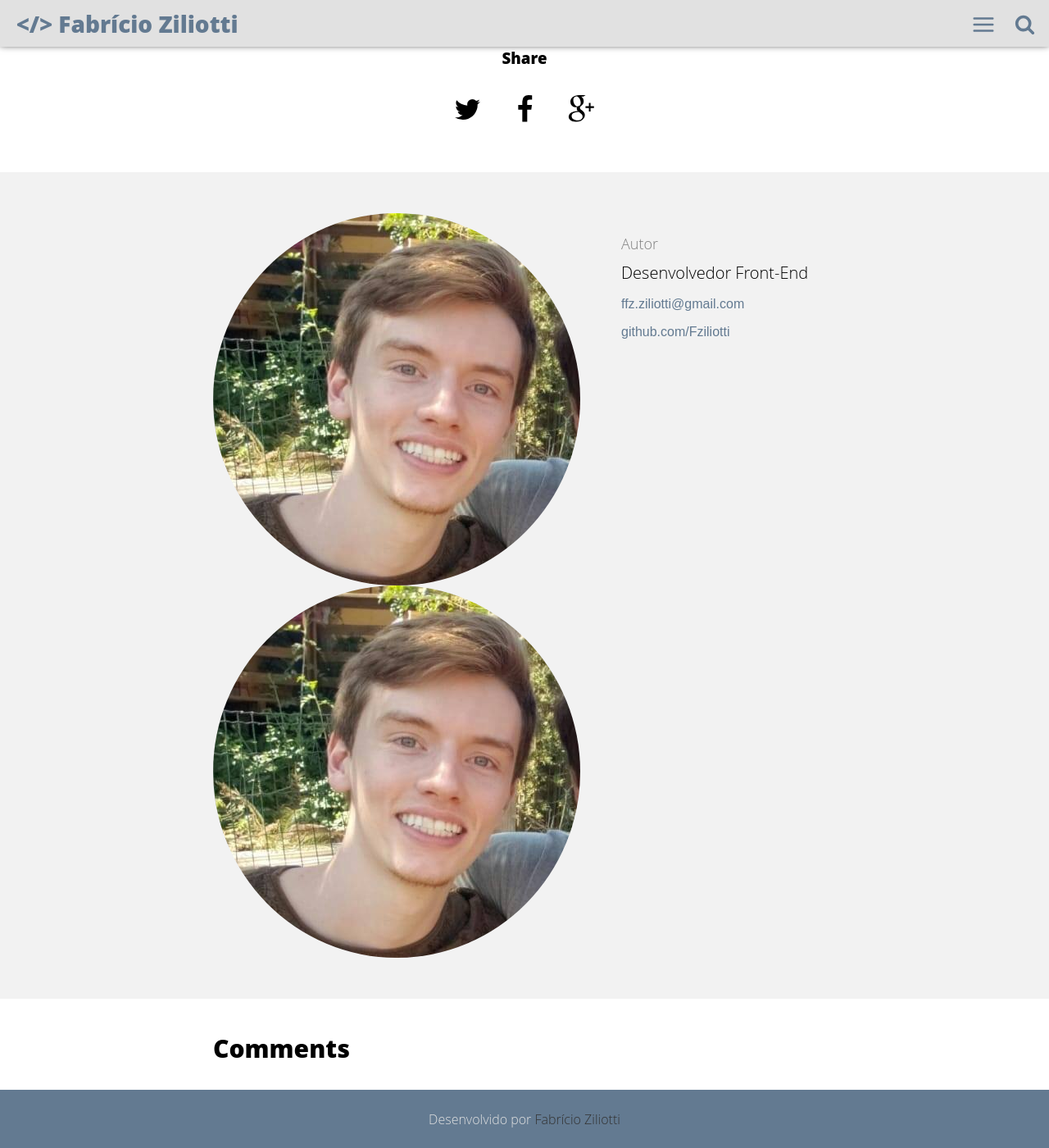
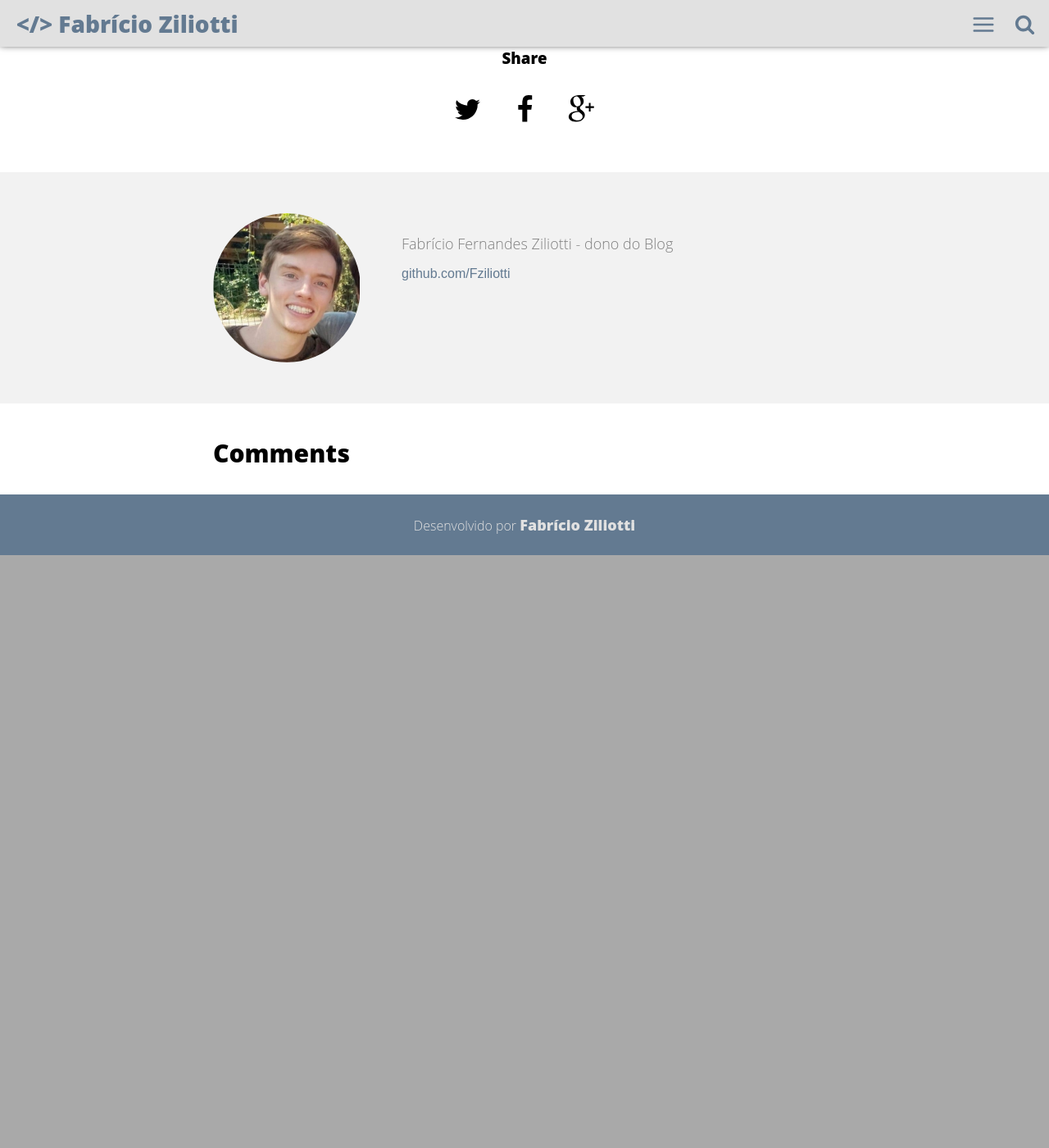
Before and after one commit to Fziliotti/oldBlog, a Jekyll site: the page built from _posts/2018-08-15-criandopostteste.md, in a window 1280 px wide and 1400 px high, scrolled down 1288 px. Shown: the whole window at 82% size. Built offline with Jekyll 4.4.1, drawn with Linux system fonts in a browser that asks for light colours; comment, search, counter and statistics services are not loaded; after the commit the page ends 1965 px from its top, so only the background shows below that.

Commit message:
Alterando layout

```diff
--- a/_config.yml
+++ b/_config.yml
@@ -2,11 +2,11 @@
 title: Fabricio Ziliotti - Desenvolvedor Front End
 description: Blog Pessoal
 
-# baseurl: ""
+baseurl: ""
+url: ""
+
+# baseurl: "/BlogFziliotti"
 # url: "https://fziliotti.github.io"
-
-baseurl: "/BlogFziliotti"
-url: "https://fziliotti.github.io"
 
 # User settings
 username: Fabrício Ziliotti
--- a/_includes/author.html
+++ b/_includes/author.html
@@ -1,14 +1,10 @@
 <section class="author" itemprop="author">
     <div class="details" itemscope itemtype="http://schema.org/Person">
         <img itemprop="image" class="img-rounded" src="/assets/img/blog-author.jpg" alt="{{site.name}}">
-        <p class="def">Autor</p>
-        <h3 class="name">
-            <img itemprop="image" class="img-rounded" src="/assets/img/blog-author.jpg" alt="Fabrício Ziliotti">
+        <p class="def">Fabrício Fernandes Ziliotti - dono do Blog</p>
+        <p class="desc"></p>
+        <!-- <p><a itemprop="email" class="email" href="mailto:{{site.email}}">{{site.email}}</a></p> -->
+        <p><a itemprop="github" class="github" href="https://github.com/{{site.github_username}}">github.com/{{site.github_username}}</a></p>
 
-           <!--  <a itemprop="name" href="https://plus.google.com/+{{site.gplus_username}}/posts">{{site.username}}</a> -->
-        </h3>
-        <p class="desc">{{site.user_description}}</p>
-        <p><a itemprop="email" class="email" href="mailto:{{site.email}}">{{site.email}}</a></p>
-        <p><a itemprop="github" class="github" href="https://github.com/{{site.github_username}}">github.com/{{site.github_username}}</a></p>
     </div>
 </section>
--- a/_includes/footer.html
+++ b/_includes/footer.html
@@ -1,4 +1,4 @@
 <footer>
-    <p>Desenvolvido por <a style="color:#333" href="http://fziliotti.esy.es/" target="_BLANK">Fabrício Ziliotti</a></p>
+    <p>Desenvolvido por <a style="font-weight: 800; font-size: 18px;" href="http://fziliotti.esy.es/" target="_BLANK">Fabrício Ziliotti</a></p>
 </footer>
 <script src="{{ "/assets/js/main.js" | prepend: site.baseurl }}"></script>
--- a/src/styl/_home.styl
+++ b/src/styl/_home.styl
@@ -19,7 +19,7 @@ main
     flex 1 0 300px
     margin 0 rem(6px) rem(50px)
     display inline-block
-    border 3.5px solid main
+    // border 3.5px solid main
     border-radius 5px
     min-height rem(285px)
     transition all .3s
```
Also changed, not shown: assets/css/main.css, assets/img/blog-author.jpg.
